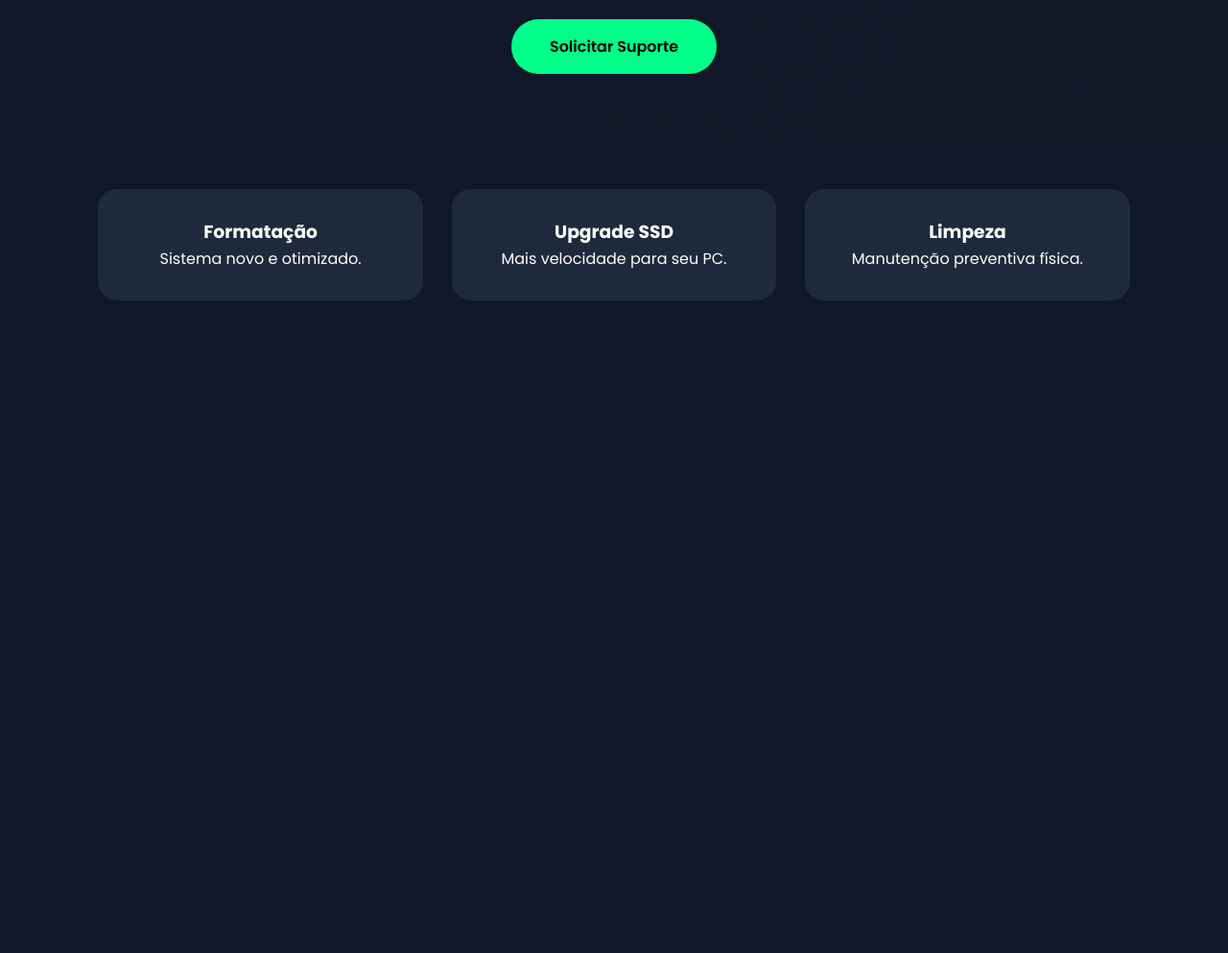
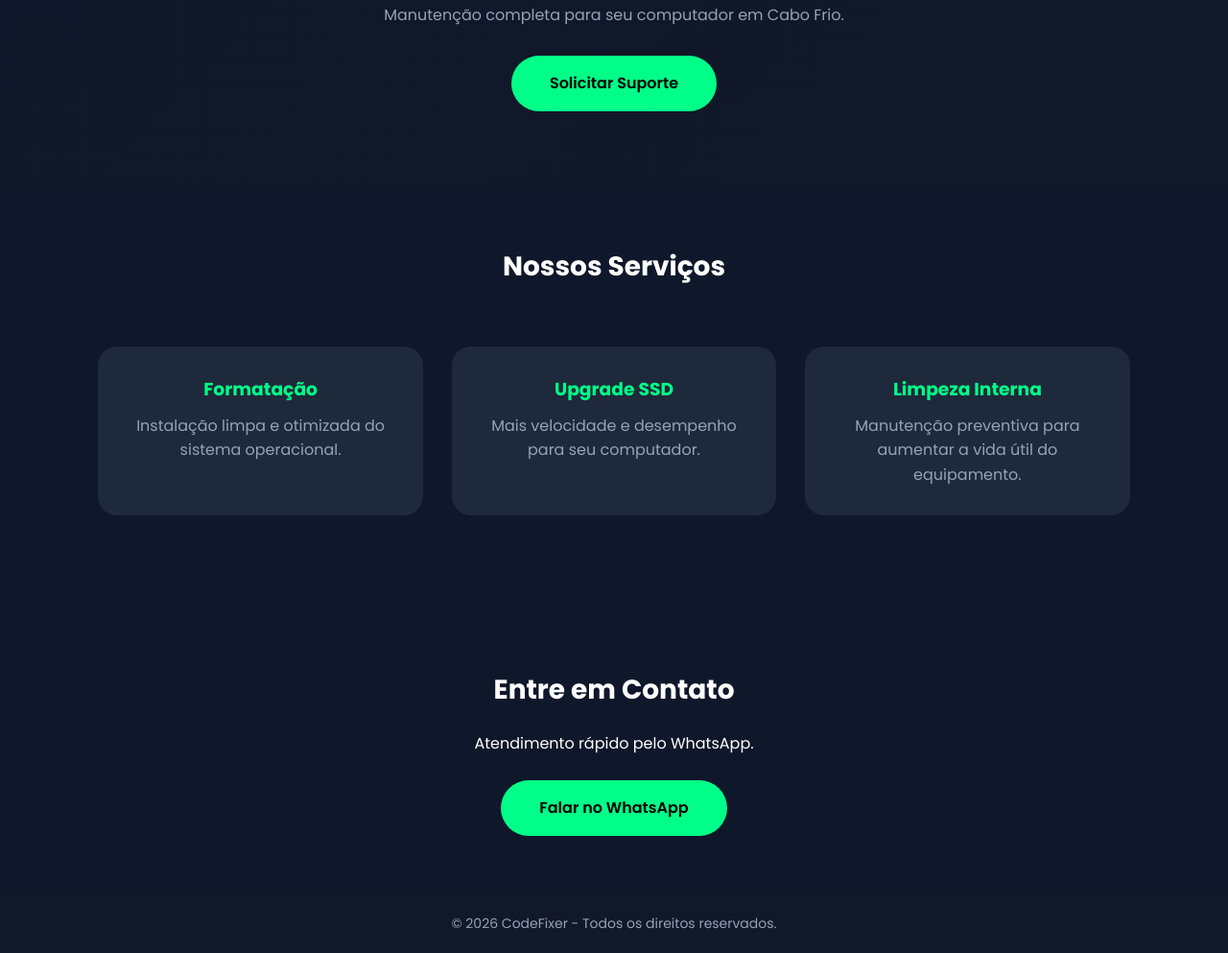
Before and after one commit to dhyogoteixeira/site2, a plain HTML site: page index.html in a window 1280 px wide. Shown: the part 230-1223 px from the top of the page at 96% size. Before the commit the page ends 800 px from the top, so only its background shows below. Drawn offline with Linux system fonts and the light colour scheme.

Commit message:
Revise index.html for SEO and layout improvements
Updated the title, meta description, and added new sections for services and contact information. Enhanced styles and added hover effects for better user experience.

```diff
--- a/index.html
+++ b/index.html
@@ -3,10 +3,15 @@
 <head>
     <meta charset="UTF-8">
     <meta name="viewport" content="width=device-width, initial-scale=1.0">
-    <title>CodeFixer | Soluções Profissionais em Informática</title>
+
+    <!-- SEO -->
+    <title>CodeFixer | Manutenção de Computadores em Cabo Frio</title>
+    <meta name="description" content="Manutenção de computadores em Cabo Frio. Formatação, upgrade SSD, limpeza e suporte técnico profissional.">
+
+    <!-- Fonte -->
     <link href="https://fonts.googleapis.com/css2?family=Poppins:wght@400;600;700&display=swap" rel="stylesheet">
+
     <style>
-        /* Variáveis com nomes em inglês para o navegador entender */
         :root {
             --primary: #00ff88;
             --dark: #0f172a;
@@ -18,6 +23,7 @@
             margin: 0;
             padding: 0;
             box-sizing: border-box;
+            scroll-behavior: smooth;
         }
 
         body {
@@ -40,19 +46,37 @@
             z-index: 1000;
         }
 
-        header h1 { color: var(--primary); font-size: 22px; }
+        header h1 {
+            color: var(--primary);
+            font-size: 22px;
+        }
 
         nav a {
             color: #fff;
             text-decoration: none;
             margin-left: 25px;
             font-weight: 500;
+            transition: 0.3s;
+        }
+
+        nav a:hover {
+            color: var(--primary);
         }
 
         .hero {
             padding: 160px 8% 80px;
             text-align: center;
             background: linear-gradient(135deg, #0f172a, #111827);
+        }
+
+        .hero h2 {
+            font-size: 36px;
+            margin-bottom: 15px;
+        }
+
+        .hero p {
+            color: var(--light);
+            margin-bottom: 30px;
         }
 
         .btn {
@@ -63,9 +87,19 @@
             text-decoration: none;
             font-weight: 600;
             display: inline-block;
+            transition: 0.3s;
         }
 
-        /* Grid de serviços */
+        .btn:hover {
+            transform: scale(1.05);
+        }
+
+        .section-title {
+            text-align: center;
+            margin: 60px 0 20px;
+            font-size: 28px;
+        }
+
         .grid {
             display: grid;
             grid-template-columns: repeat(auto-fit, minmax(250px, 1fr));
@@ -78,10 +112,44 @@
             padding: 30px;
             border-radius: 20px;
             text-align: center;
+            transition: 0.3s;
+        }
+
+        .card:hover {
+            transform: translateY(-5px);
+        }
+
+        .card h3 {
+            margin-bottom: 10px;
+            color: var(--primary);
+        }
+
+        .card p {
+            color: var(--light);
+        }
+
+        #contato {
+            text-align: center;
+            padding: 60px 8%;
+        }
+
+        footer {
+            text-align: center;
+            padding: 20px;
+            background: #111827;
+            color: var(--light);
+            font-size: 14px;
+        }
+
+        @media(max-width: 768px) {
+            .hero h2 {
+                font-size: 26px;
+            }
         }
     </style>
 </head>
 <body>
+
 <header>
     <h1>CodeFixer</h1>
     <nav>
@@ -92,24 +160,41 @@
 
 <section class="hero">
     <h2>Soluções Profissionais em Informática</h2>
-        <p>Manutenção completa para seu equipamento.</p>
-        <br>
-        <a href="https://wa.me/5521999212228" class="btn">Solicitar Suporte</a>
+    <p>Manutenção completa para seu computador em Cabo Frio.</p>
+    <a href="https://wa.me/5521999212228" class="btn" target="_blank">
+        Solicitar Suporte
+    </a>
 </section>
 
-    <div id="servicos" class="grid">
+<h2 id="servicos" class="section-title">Nossos Serviços</h2>
+
+<div class="grid">
     <div class="card">
         <h3>Formatação</h3>
-            <p>Sistema novo e otimizado.</p>
+        <p>Instalação limpa e otimizada do sistema operacional.</p>
     </div>
     <div class="card">
         <h3>Upgrade SSD</h3>
-            <p>Mais velocidade para seu PC.</p>
+        <p>Mais velocidade e desempenho para seu computador.</p>
     </div>
     <div class="card">
-            <h3>Limpeza</h3>
-            <p>Manutenção preventiva física.</p>
+        <h3>Limpeza Interna</h3>
+        <p>Manutenção preventiva para aumentar a vida útil do equipamento.</p>
     </div>
 </div>
+
+<section id="contato">
+    <h2 class="section-title">Entre em Contato</h2>
+    <p>Atendimento rápido pelo WhatsApp.</p>
+    <br>
+    <a href="https://wa.me/5521999212228" class="btn" target="_blank">
+        Falar no WhatsApp
+    </a>
+</section>
+
+<footer>
+    © 2026 CodeFixer - Todos os direitos reservados.
+</footer>
+
 </body>
 </html>
```
Lines whose indentation alone changed are shown as unchanged.
